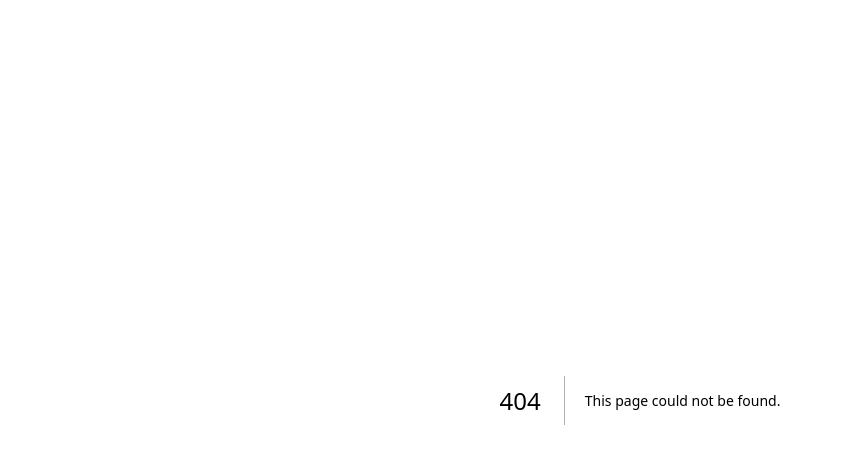
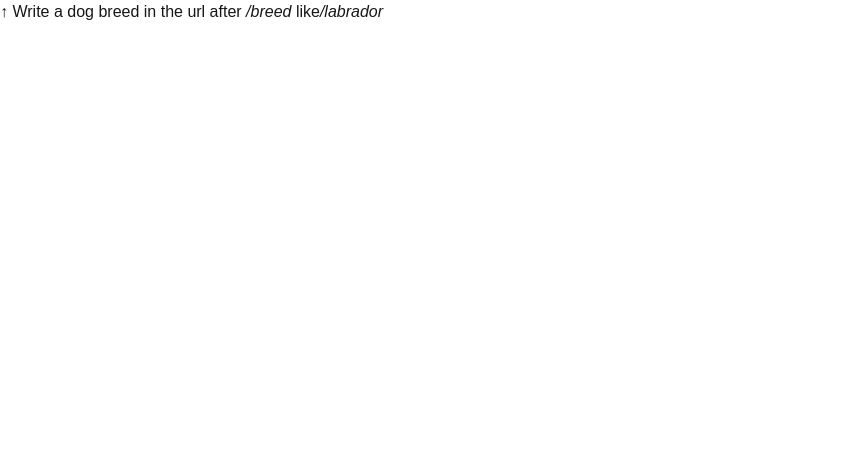
Before and after one commit to matieEKV/nextJS-testing, a Next.js app: page /breed in a window 1280 px wide. Before the commit this address had no page. Shown: the top 464 px of the page, without its empty margins (0-841 px from the left). Built offline with nearby package versions, Linux system fonts and the light colour scheme.

Commit message:
add solution for the dynamic breed photo

```diff
--- a/app/blogs/[dynamicRoute]/page.js
+++ b/app/blogs/[dynamicRoute]/page.js
@@ -5,7 +5,6 @@ import { useParams } from "next/navigation";
 export default function Page() {
   const params = useParams();
   const route = params.dynamicRoute;
-  console.log(params);
 
   const wordsArray = route.split("-");
   const newArray = wordsArray.map((word) => {
--- /dev/null
+++ b/app/breed/[dynamicParam]/page.js
@@ -0,0 +1,26 @@
+export default async function Page(props) {
+  // const breed = params.dynamicParam;
+  console.log(props.params);
+  const param = await props.params;
+  const breed = param.dynamicParam;
+  const response = await fetch(
+    `https://dog.ceo/api/breed/${breed}/images/random`,
+  );
+  const data = await response.json();
+
+  const toUpper = breed.toUpperCase();
+  return (
+    <div className="thePage">
+      <h1>
+        Here is a random image of a <strong>{toUpper}</strong>
+      </h1>
+      <img
+        className="image"
+        src={data.message}
+        alt=""
+        width="500"
+        height="500"
+      />
+    </div>
+  );
+}
--- /dev/null
+++ b/app/breed/page.js
@@ -0,0 +1,13 @@
+"use client";
+
+export default function Page() {
+  return (
+    <div className="thePage">
+      <p className="instructions">
+        <span className="arrow">↑ </span>
+        Write a dog breed in the url after <em>/breed</em> like
+        <em>/labrador</em>
+      </p>
+    </div>
+  );
+}
```
